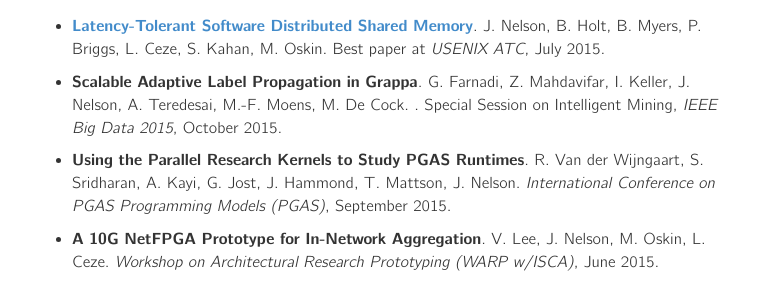
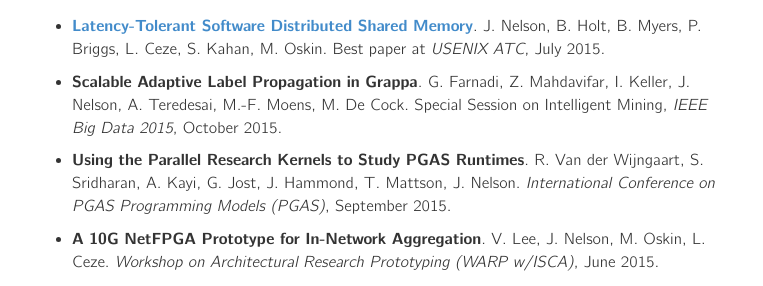
Before and after one commit to nelsonje/nelsonje.github.io, a Jekyll site: the page built from index.md, in a window 1280 px wide. Shown: the part 450-736 px from the top of the page, without its empty margins (258-1021 px from the left). Built offline with Jekyll 4.4.1, drawn with Linux system fonts in a browser that asks for light colours; nearby versions of some CDN libraries; Markdown is read by kramdown in place of the engine named in the settings.

Commit message:
remove extra punctuation!

```diff
--- a/index.md
+++ b/index.md
@@ -23,7 +23,7 @@
 
 - **[Latency-Tolerant Software Distributed Shared Memory](https://www.usenix.org/system/files/conference/atc15/atc15-paper-nelson_update.pdf)**. J. Nelson, B. Holt, B. Myers, P. Briggs, L. Ceze, S. Kahan, M. Oskin. Best paper at *USENIX ATC*, July 2015.
 
-- **Scalable Adaptive Label Propagation in Grappa**. G. Farnadi, Z. Mahdavifar, I. Keller, J. Nelson, A. Teredesai, M.-F. Moens, M. De Cock. . Special Session on Intelligent Mining, *IEEE Big Data 2015*, October 2015.
+- **Scalable Adaptive Label Propagation in Grappa**. G. Farnadi, Z. Mahdavifar, I. Keller, J. Nelson, A. Teredesai, M.-F. Moens, M. De Cock. Special Session on Intelligent Mining, *IEEE Big Data 2015*, October 2015.
 
 - **Using the Parallel Research Kernels to Study PGAS Runtimes**. R. Van der Wijngaart, S. Sridharan, A. Kayi, G. Jost, J. Hammond, T. Mattson, J. Nelson. *International Conference on PGAS Programming Models (PGAS)*, September 2015.
 
```
